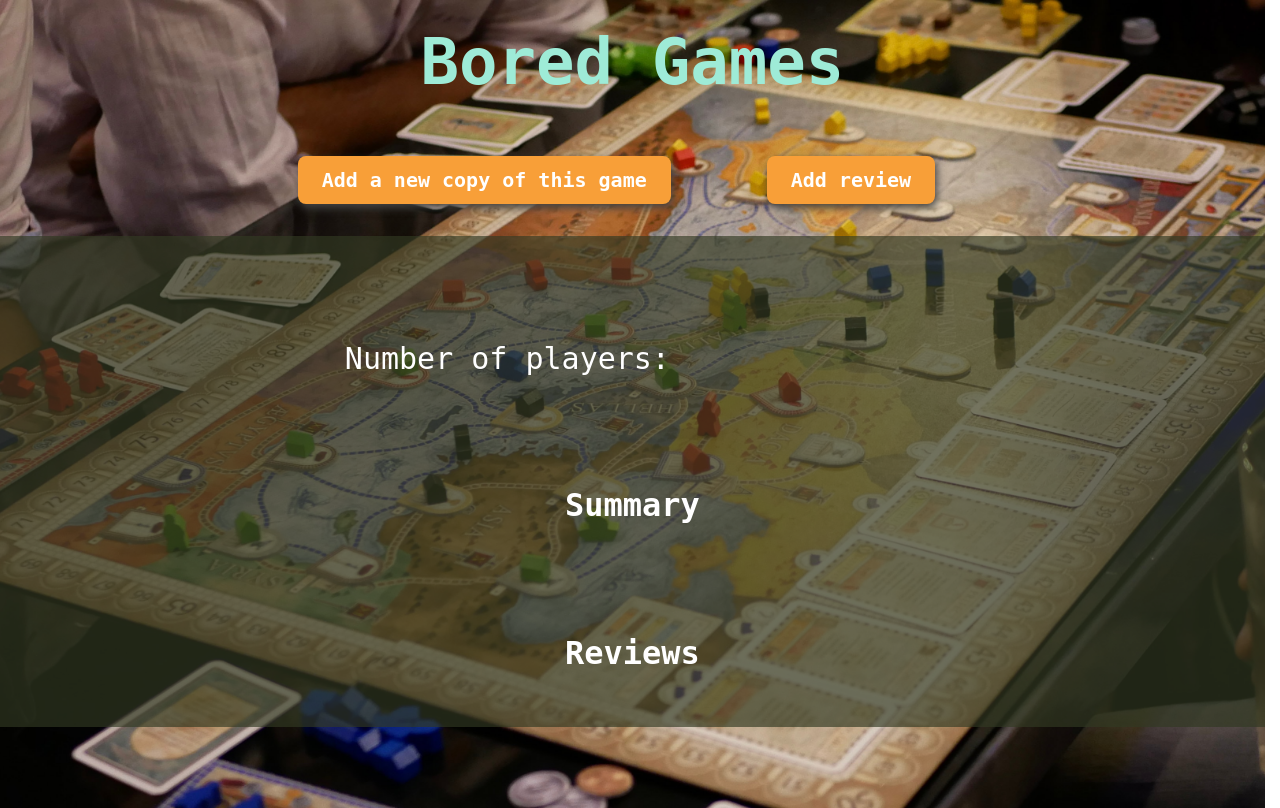
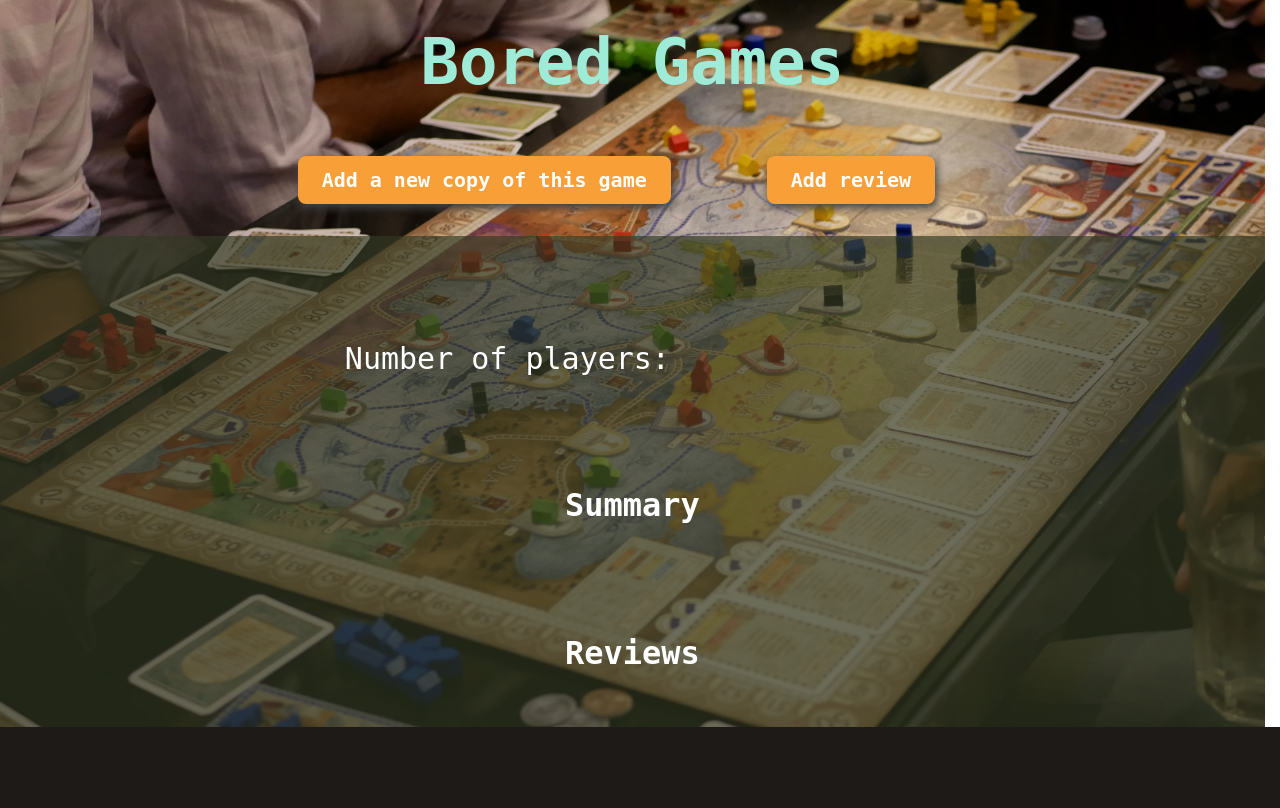
Before and after one commit to arekune/bored-games, a Django app: template bored_games_app/templates/bored_games_app/game_detail.html in a window 1280 px wide. Shown: the part 80-888 px from the top of the page. After the commit the page ends 807 px from the top, so only its background shows below. Run offline with Django 4.2, Linux system fonts and the light colour scheme; the template is opened without the code that fills it, so the values that code supplies are empty.

Commit message:
Adjust game details page height

```diff
--- a/bored_games_app/static/bored_games_app/game_detail.css
+++ b/bored_games_app/static/bored_games_app/game_detail.css
@@ -7,7 +7,6 @@
   color: rgb(158, 235, 215);
   display: flex;
   flex-direction: column;
-  height: 101vh;
   width: calc(100vw - 0.95rem);
 }
 
@@ -118,6 +117,10 @@
   font-size: 1.5rem;
 }
 
+.reviews {
+  max-width: 85vw;
+}
+
 #reviewer,
 #review {
   font-size: 1.3rem;
```
